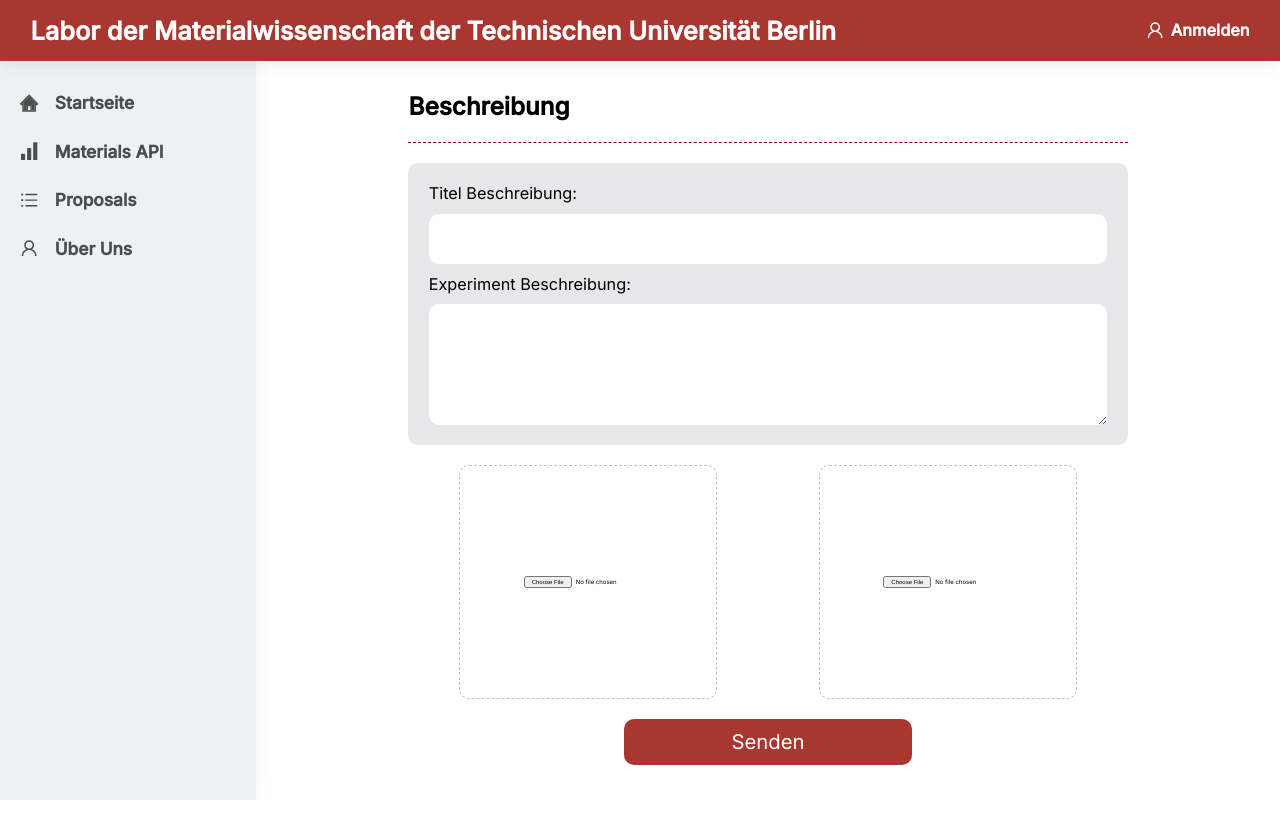
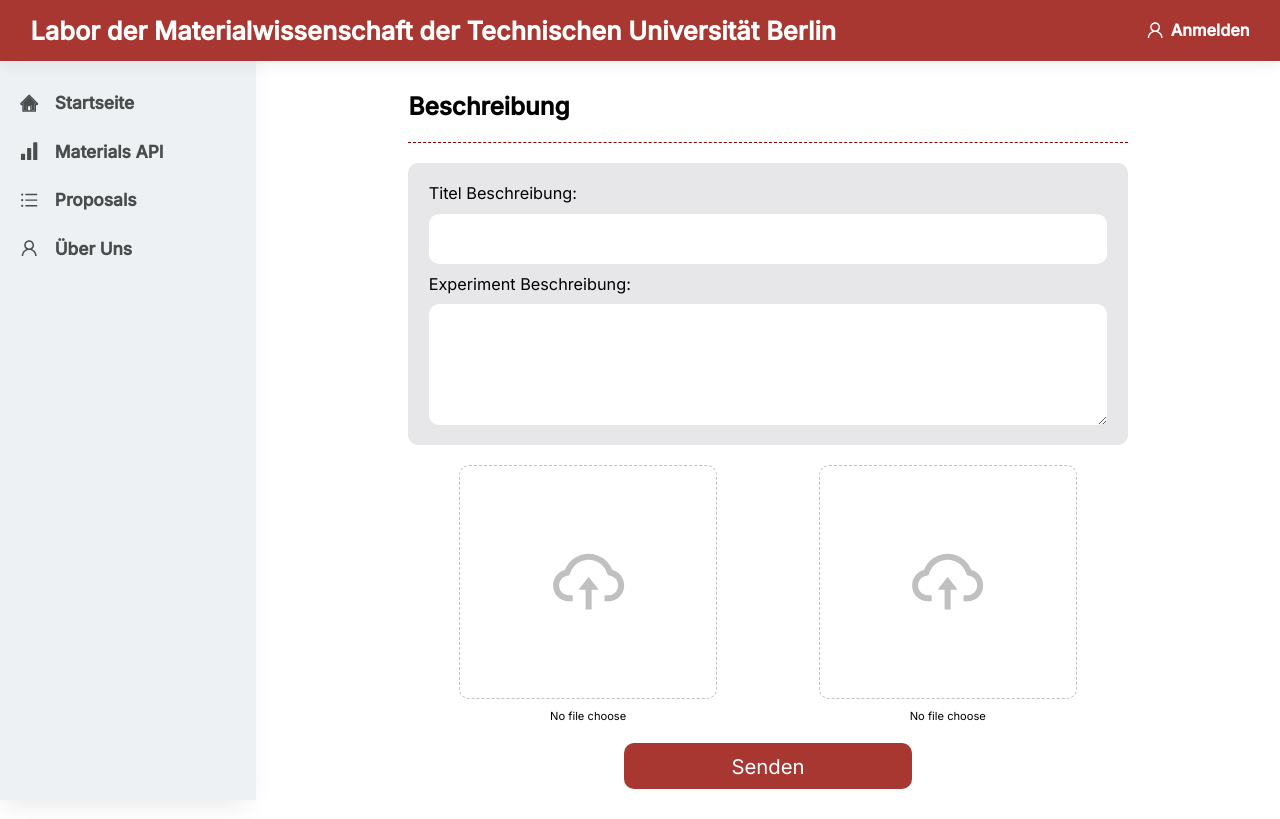
Before and after one commit to mfdf4415/laboratory, a React (Create React App) app: page /experiments/1/addExperimrnt in a window 1280 px wide. Built offline with nearby package versions, Linux system fonts and the light colour scheme.

Commit message:
add style to input type file & create lable input

```diff
--- a/src/components/Description/Description.jsx
+++ b/src/components/Description/Description.jsx
@@ -6,6 +6,8 @@
 import { useNavigate, useParams } from "react-router-dom";
 import { toast } from "react-toastify";
 import Loading from "../common/Loading/Loading";
+import { formatImgSize } from "../../utils/formatImgSIze";
+import { AiOutlineCloudUpload } from "react-icons/ai";
 
 const initialValues = {
   name: "",
@@ -98,11 +100,21 @@
             <div className={style.formRowImg}>
               <div className={style.imgContainer}>
                 <input type="file" onChange={(e) => uploadImgHandler(e)} />
-                {images[0] && <img src={URL.createObjectURL(images[0])} alt="Experiment Bild" />}
+                {images[0] && (
+                  <img
+                    src={URL.createObjectURL(images[0])}
+                    alt="Experiment Bild"
+                  />
+                )}
               </div>
               <div className={style.imgContainer}>
                 <input type="file" onChange={(e) => uploadImgHandler(e)} />
-                {images[1] && <img src={URL.createObjectURL(images[1])} alt="Experiment Bild" />}
+                {images[1] && (
+                  <img
+                    src={URL.createObjectURL(images[1])}
+                    alt="Experiment Bild"
+                  />
+                )}
               </div>
             </div>
             <button type="submit">Senden</button>
@@ -110,7 +122,6 @@
         </>
       ) : (
         <>
-          {" "}
           <div className={style.descriptionHeader}>
             <h1>Beschreibung</h1>
           </div>
@@ -147,13 +158,49 @@
               ></textarea>
             </div>
             <div className={style.formRowImg}>
-              <div className={style.imgContainer}>
-                <input type="file" onChange={(e) => uploadImgHandler(e)} />
-                {images[0] && <img src={URL.createObjectURL(images[0])} alt="Experiment Bild"/> }
+              <div className={style.formRowImgItem}>
+                <div className={style.imgContainer}>
+                  <label htmlFor="image0">
+                    <AiOutlineCloudUpload />
+                    <input
+                      type="file"
+                      hidden
+                      id="image0"
+                      onChange={(e) => uploadImgHandler(e)}
+                    />
+                  </label>
+                  {images[0] && (
+                    <img
+                      src={URL.createObjectURL(images[0])}
+                      alt="Experiment Bild"
+                    />
+                  )}
+                </div>
+                <p>
+                  {images[0] ? formatImgSize(images[0].size) : "No file choose"}
+                </p>
               </div>
-              <div className={style.imgContainer}>
-                <input type="file" onChange={(e) => uploadImgHandler(e)} />
-                {images[1] && <img src={URL.createObjectURL(images[1])} alt="Experiment Bild"/> }
+              <div className={style.formRowImgItem}>
+                <div className={style.imgContainer}>
+                  <label htmlFor="image1">
+                    <AiOutlineCloudUpload />
+                    <input
+                      hidden
+                      id="image1"
+                      type="file"
+                      onChange={(e) => uploadImgHandler(e)}
+                    />
+                  </label>
+                  {images[1] && (
+                    <img
+                      src={URL.createObjectURL(images[1])}
+                      alt="Experiment Bild"
+                    />
+                  )}
+                </div>
+                <p>
+                  {images[1] ? formatImgSize(images[1].size) : "No file choose"}
+                </p>
               </div>
             </div>
             <button type="Submit">Senden</button>
--- a/src/components/Description/Description.module.css
+++ b/src/components/Description/Description.module.css
@@ -83,8 +83,22 @@
     width: 100%;
 }
 
+.formRowImgItem {
+    width: 100%;
+    flex: 1 1 25rem;
+    z-index: 7;
+    display: flex;
+    align-items: center;
+    justify-content: center;
+    flex-direction: column;
+    gap: 1rem;
+}
+
+.formRowImgItem p {
+    font-size: 1.1rem;
+}
+
 .imgContainer {
-    flex: 1 1 25rem;
     border: 1px dashed #C0C0C0;
     border-radius: 10px;
     width: 100%;
@@ -94,12 +108,11 @@
     align-items: center;
     justify-content: center;
     overflow: hidden;
-    z-index: 7;
 }
 
 .imgContainer svg {
     font-size: 8rem;
-    color: #E7E7E9;
+    color: #C0C0C0;
     cursor: pointer;
 }
 
--- /dev/null
+++ b/src/utils/formatImgSIze.js
@@ -0,0 +1,10 @@
+export function formatImgSize(fileSizeInBytes) {
+    var i = -1;
+    var byteUnits = [' kB', ' MB', ' GB', ' TB', 'PB', 'EB', 'ZB', 'YB'];
+    do {
+      fileSizeInBytes /= 1024;
+      i++;
+    } while (fileSizeInBytes > 1024);
+
+    return Math.max(fileSizeInBytes, 0.1).toFixed(1) + byteUnits[i];
+  }
```
